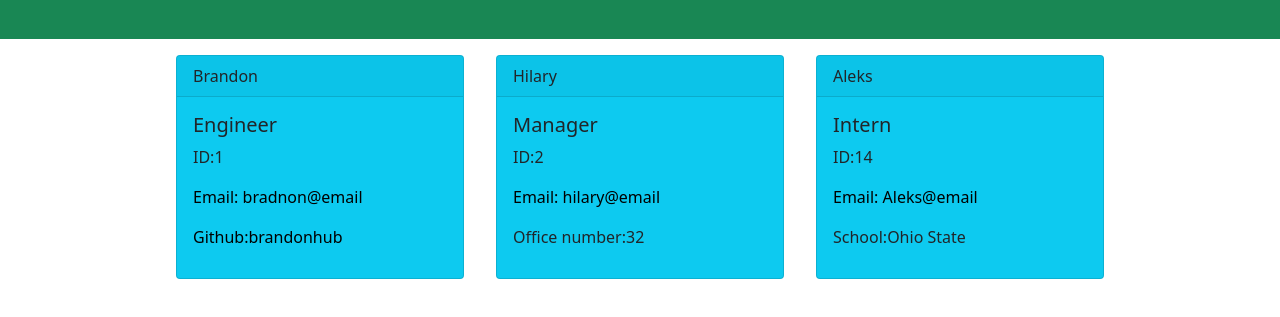
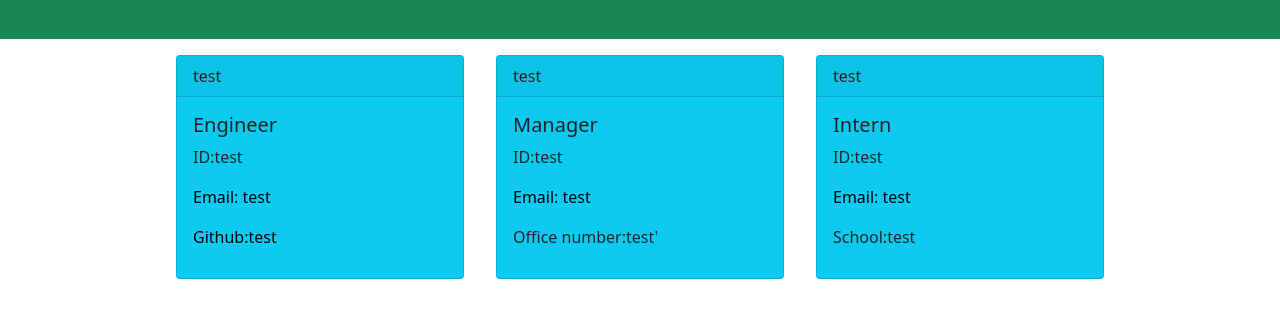
Before and after one commit to Ondayko14/Employee-Card-Generator, a website: page distribution/index.html in a window 1280 px wide. Shown: the part 89-406 px from the top of the page. Drawn offline with nearby package versions, Linux system fonts and the light colour scheme.

```diff
--- a/distribution/index.html
+++ b/distribution/index.html
@@ -15,30 +15,30 @@
             <section class="d-flex justify-content-center align-items-start flex-wrap">
 
             <div class="card text-dark bg-info m-3" style="width: 18rem; height: 14rem;">
-                <div class="card-header">Brandon</div>
+                <div class="card-header">test</div>
                 <div class="card-body">
                     <h5 class="card-title">Engineer</h5>
-                    <p class="card-text">ID:1</p>
-                    <p class="card-text"><a href="mailto:bradnon@email">Email: bradnon@email</a></p>
-                    <p class="card-text"><a href="brandonhub" target="_blank">Github:brandonhub</a></p>
+                    <p class="card-text">ID:test</p>
+                    <p class="card-text"><a href="mailto:test">Email: test</a></p>
+                    <p class="card-text"><a href="test" target="_blank">Github:test</a></p>
                 </div>
             </div>
             <div class="card text-dark bg-info m-3" style="width: 18rem; height: 14rem;">
-                <div class="card-header">Hilary</div>
+                <div class="card-header">test</div>
                 <div class="card-body">
                     <h5 class="card-title">Manager</h5>
-                    <p class="card-text">ID:2</p>
-                    <p class="card-text"><a href="mailto:hilary@email">Email: hilary@email</a></p>
-                    <p class="card-text">Office number:32</p>
+                    <p class="card-text">ID:test</p>
+                    <p class="card-text"><a href="mailto:test">Email: test</a></p>
+                    <p class="card-text">Office number:test'</p>
                 </div>
             </div>
             <div class="card text-dark bg-info m-3" style="width: 18rem; height: 14rem;">
-                <div class="card-header">Aleks</div>
+                <div class="card-header">test</div>
                 <div class="card-body">
                     <h5 class="card-title">Intern</h5>
-                    <p class="card-text">ID:14</p>
-                    <p class="card-text"><a href="mailto:Aleks@email">Email: Aleks@email</a></p>
-                    <p class="card-text">School:Ohio State</p>
+                    <p class="card-text">ID:test</p>
+                    <p class="card-text"><a href="mailto:test">Email: test</a></p>
+                    <p class="card-text">School:test</p>
                 </div>
             </div>
             </section>
```
Also changed, not shown: index.js (+5 -3 lines), lib/GenerateHTML.js.
